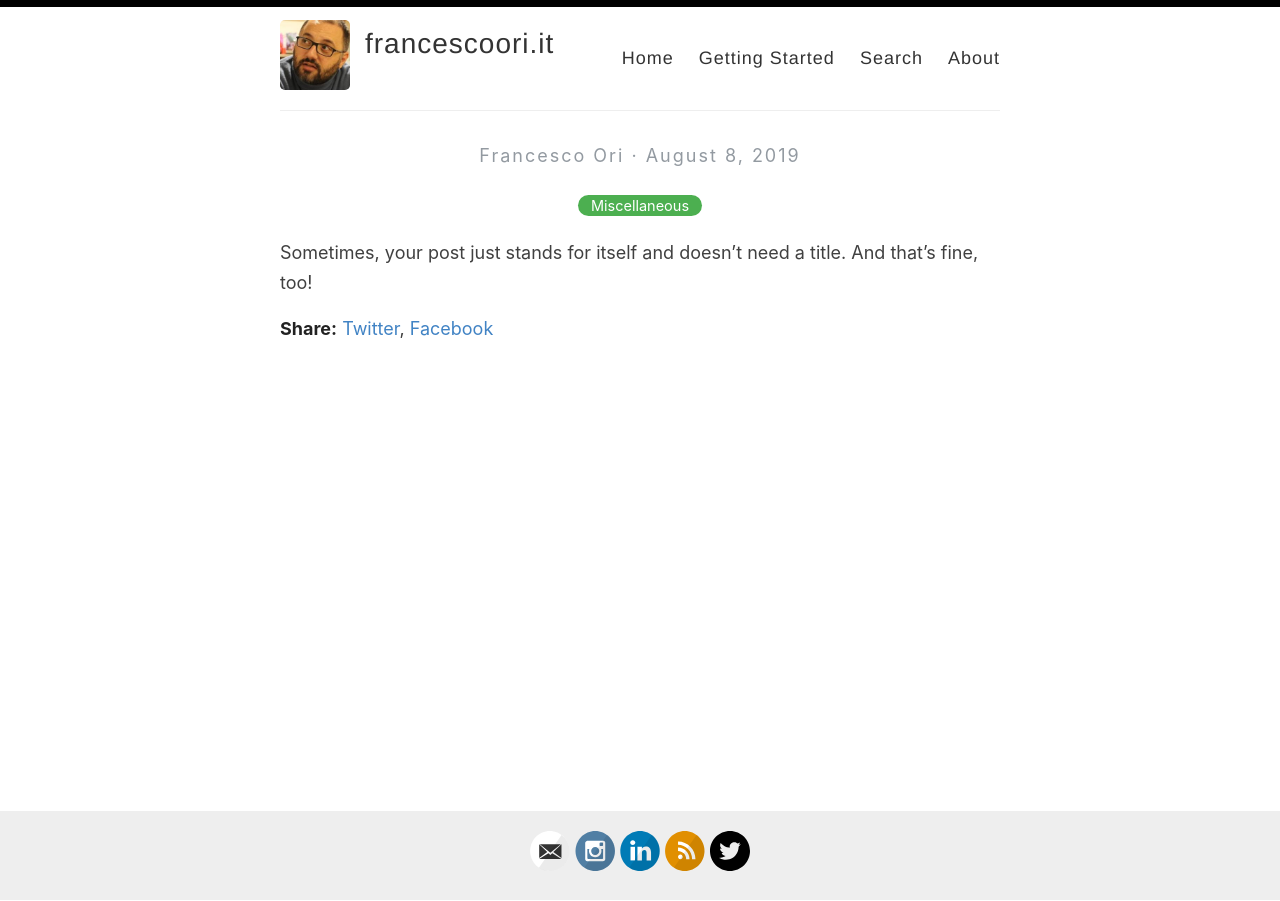
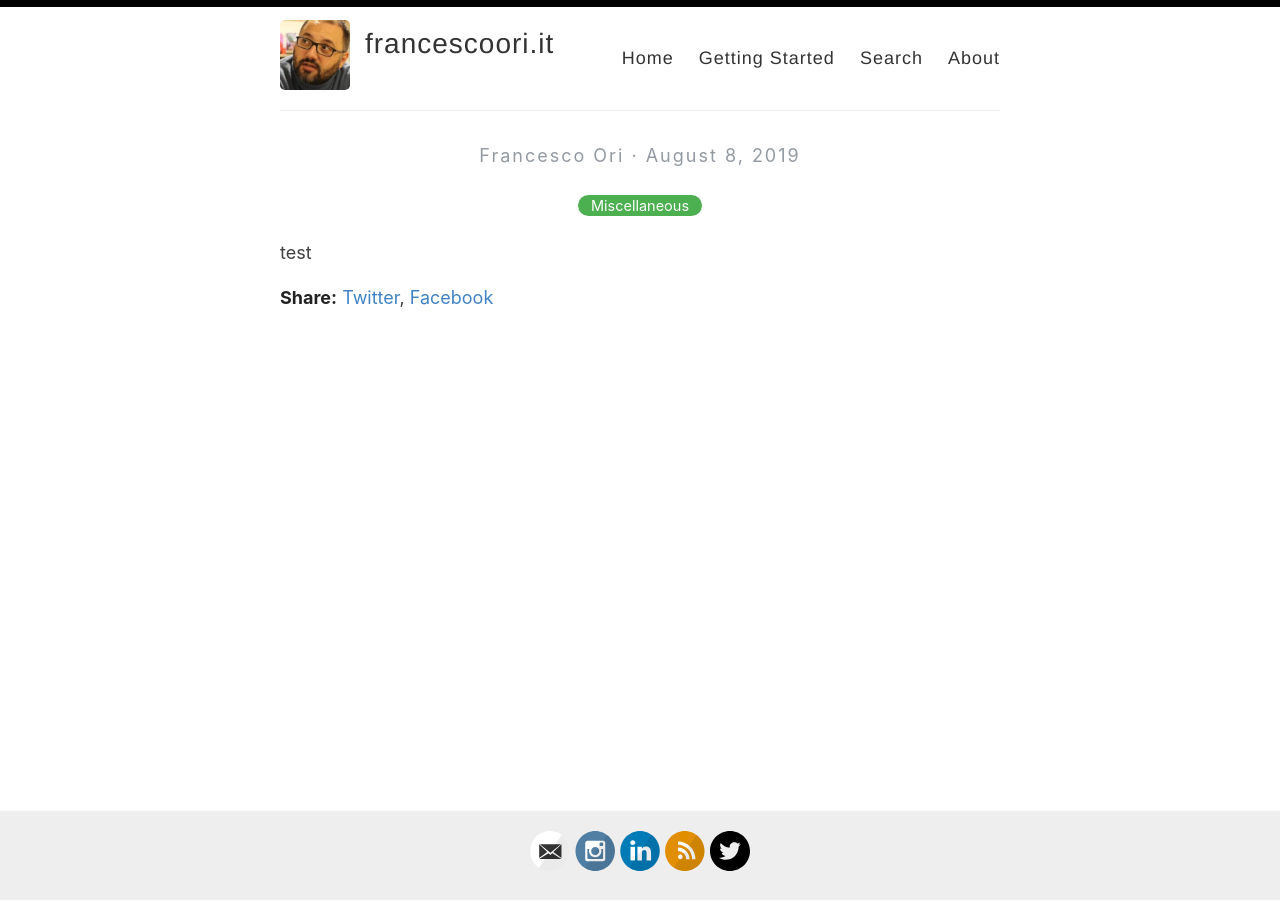
Before and after one commit to francescoori/francescoori.github.io, a Jekyll site: the page built from _posts/2019-08-08-no-title-posts.md, in a window 1280 px wide. Built offline with Jekyll 4.4.1, drawn with Linux system fonts in a browser that asks for light colours.

Commit message:
Update 2019-08-08-no-title-posts.md

```diff
--- a/_posts/2019-08-08-no-title-posts.md
+++ b/_posts/2019-08-08-no-title-posts.md
@@ -3,4 +3,4 @@ layout: post
 title: ""
 categories: Miscellaneous
 ---
-Sometimes, your post just stands for itself and doesn't need a title. And that's fine, too!
+test
```
